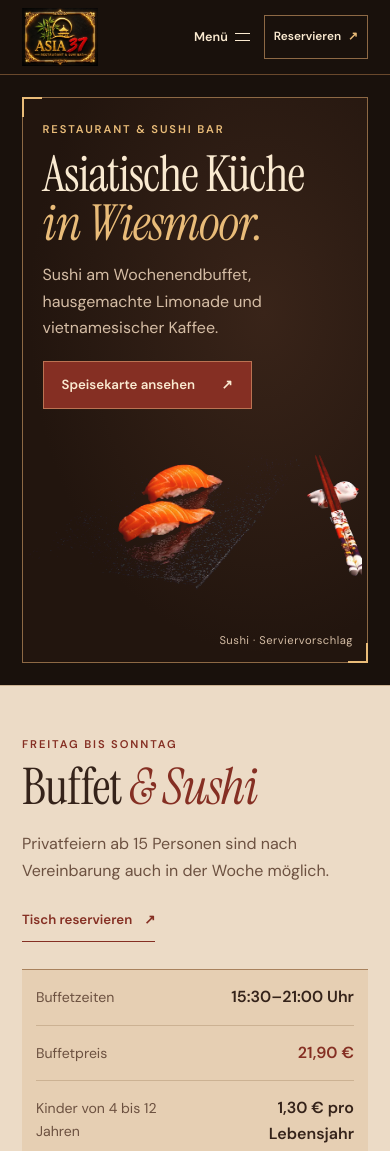
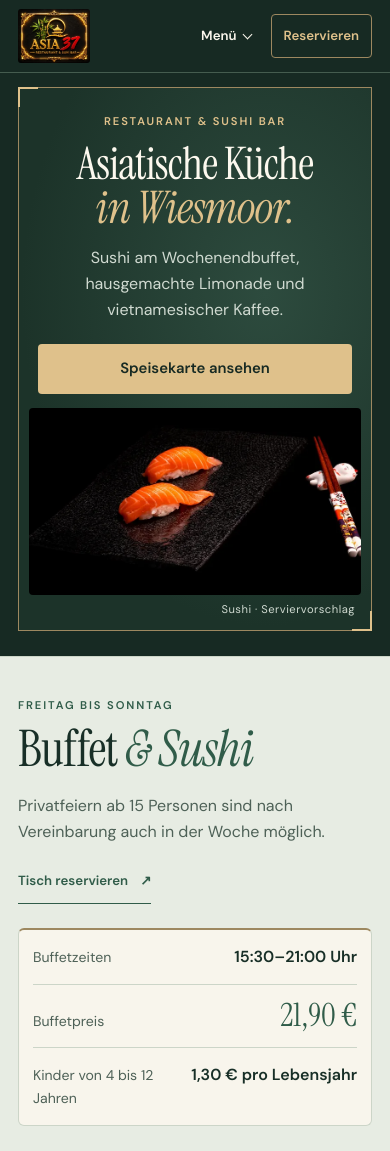
Before and after one commit to HoangCaster-Website/Asia-37, a plain HTML site: page index.html in a window 390 px wide. Shown: the top 1151 px of the page. Drawn offline with Linux system fonts and the light colour scheme.

Commit message:
Refresh Asia37 with a forest green theme

```diff
--- a/assets/site.css
+++ b/assets/site.css
@@ -17,22 +17,21 @@
 }
 
 :root {
-  --paper: #f4e8d8;
-  --surface: #ecdbc6;
-  --wheat: #e6cfb3;
-  --ink: #35231a;
-  --muted: #6c5140;
-  --accent: #852f23;
-  --accent-hover: #67251c;
-  --line: #ccb293;
-  --line-strong: #a9825d;
-  --deep: #19110c;
-  --night: #22150e;
-  --night-line: #69482c;
-  --night-frame: #8d6945;
-  --light: #faead1;
-  --light-muted: #d5bda5;
-  --gold: #e9bc79;
+  --paper: #f8f5ec;
+  --surface: #e7ece3;
+  --ink: #182f27;
+  --muted: #4e6157;
+  --accent: #305c49;
+  --line: #ccd5c8;
+  --line-strong: #849789;
+  --deep: #172a23;
+  --night: #1c3329;
+  --night-line: #455c4f;
+  --night-frame: #9d8860;
+  --light: #fcf8ee;
+  --light-muted: #d0dad1;
+  --gold: #dfc18b;
+  --gold-hover: #efd7aa;
   --serif: "Instrument Serif", Georgia, serif;
   --sans: "DM Sans", Arial, sans-serif;
   --gutter: clamp(22px, 5.1vw, 90px);
@@ -97,7 +96,7 @@ address { font-style: normal; }
   gap: 24px;
 }
 .brand { display: inline-block; justify-self: start; }
-.brand img { width: 96px; height: auto; }
+.brand img { width: 96px; height: auto; border-radius: 3px; }
 #main-nav { display: flex; align-items: center; gap: clamp(20px, 3.7vw, 54px); }
 #main-nav a, .header-call {
   display: inline-flex;
@@ -115,12 +114,13 @@ address { font-style: normal; }
 #main-nav a:hover { color: var(--gold); }
 .header-call {
   justify-self: end;
-  gap: 0.9rem;
-  padding: 8px 15px;
+  justify-content: center;
+  padding: 8px 17px;
+  color: var(--gold);
   border: 1px solid var(--night-frame);
+  border-radius: 4px;
 }
-.header-call:hover { color: var(--gold); border-color: var(--gold); }
-.header-call span { color: var(--gold); }
+.header-call:hover { color: var(--light); border-color: var(--gold); }
 .nav-toggle { display: none; }
 
 .hero-stage, .menu-hero {
@@ -132,7 +132,7 @@ address { font-style: normal; }
   position: relative;
   border: 1px solid var(--night-frame);
   background: var(--night);
-  background-image: radial-gradient(ellipse at 70% 38%, #392419, transparent 69%);
+  background-image: radial-gradient(ellipse at 70% 38%, #2d4b3e, transparent 70%);
 }
 .hero::before, .hero::after, .menu-hero-inner::before, .menu-hero-inner::after {
   content: "";
@@ -175,17 +175,17 @@ address { font-style: normal; }
 .button {
   display: inline-flex;
   align-items: center;
-  justify-content: space-between;
-  gap: 1.65rem;
-  min-height: 48px;
-  padding: 10px 18px;
-  color: var(--light);
-  background: var(--accent);
-  border: 1px solid #bb7252;
+  justify-content: center;
+  min-height: 50px;
+  padding: 11px 22px;
+  color: var(--deep);
+  background: var(--gold);
+  border-radius: 4px;
+  text-align: center;
   text-decoration: none;
   transition: background-color 180ms ease;
 }
-.button:hover { background: var(--accent-hover); }
+.button:hover { background: var(--gold-hover); }
 .button:focus-visible { outline-color: var(--gold); }
 .hero .button { margin-block-start: 27px; }
 .hero-figure {
@@ -195,7 +195,9 @@ address { font-style: normal; }
 }
 .hero-figure picture {
   display: block;
-  mix-blend-mode: lighten;
+  mask-image: linear-gradient(to right, transparent, #000 27%, #000 91%, transparent),
+    linear-gradient(to bottom, transparent, #000 21%, #000 76%, transparent);
+  mask-composite: intersect;
 }
 .hero-figure img {
   width: 100%;
@@ -239,8 +241,10 @@ figcaption {
 .buffet .text-link, .tasting .text-link { margin-block-start: 14px; }
 .buffet-details {
   padding-inline: clamp(14px, 2.6vw, 36px);
-  border-block: 1px solid var(--line-strong);
-  background: var(--wheat);
+  border: 1px solid var(--line);
+  border-top: 2px solid var(--night-frame);
+  border-radius: 6px;
+  background: var(--paper);
 }
 .buffet-details div {
   display: flex;
@@ -252,7 +256,10 @@ figcaption {
 .buffet-details div + div { border-top: 1px solid var(--line); }
 .buffet-details dt { color: var(--muted); font-size: 0.88rem; }
 .buffet-details dd { text-align: end; font-weight: 600; }
-.buffet-details div:nth-child(2) dd { color: var(--accent); }
+.buffet-details div:nth-child(2) dd {
+  color: var(--accent);
+  font: 400 2rem/1 var(--serif);
+}
 
 .tasting {
   display: grid;
@@ -260,7 +267,7 @@ figcaption {
   align-items: center;
   padding-block: clamp(60px, 8.3vw, 125px);
 }
-.tasting img { width: 100%; height: auto; object-fit: cover; }
+.tasting img { width: 100%; height: auto; border-radius: 5px; object-fit: cover; }
 .tasting-copy {
   grid-area: 1 / 3 / 2 / 4;
   padding-inline-start: clamp(28px, 6.6vw, 99px);
@@ -304,7 +311,7 @@ figcaption {
 .visit-address .text-link { margin: 1px 0 19px; }
 .visit-address .text-link:hover { color: var(--light); }
 .plain-list { list-style: none; margin: 0; padding: 0; }
-.plain-list a { display: inline-flex; align-items: center; min-height: 34px; }
+.plain-list a { display: inline-flex; align-items: center; min-height: 44px; }
 .visit dt { font-weight: 600; }
 .visit dd { margin-block-end: 10px; color: var(--light-muted); }
 .site-footer { border-top: 1px solid var(--night-line); background: var(--deep); }
@@ -399,28 +406,36 @@ figcaption {
 }
 
 @media (max-width: 760px) {
+  :root { --gutter: clamp(16px, 4.6vw, 32px); }
   .header-inner {
-    min-height: 74px;
+    min-height: 72px;
     grid-template-columns: 1fr auto auto;
-    gap: 0 14px;
+    gap: 0 10px;
     padding-block: 8px;
   }
-  .brand img { width: 76px; }
-  .header-call { grid-column: 3; grid-row: 1; gap: 7px; padding-inline: 9px; font-size: 0.74rem; }
+  .brand img { width: 72px; }
+  .header-call { grid-column: 3; grid-row: 1; padding-inline: 12px; }
   .nav-toggle:not([hidden]) {
     display: inline-flex;
     align-items: center;
     gap: 7px;
     min-height: 44px;
-    padding: 4px 0;
-    font-size: 0.79rem;
+    padding: 4px 10px;
+    font-size: 0.83rem;
     font-weight: 600;
     background: transparent;
     border: 0;
     cursor: pointer;
   }
-  .nav-toggle span { width: 15px; height: 8px; border-block: 1px solid currentColor; }
-  .nav-toggle[aria-expanded="true"] span { height: 0; border-bottom: 0; }
+  .nav-toggle span {
+    width: 7px;
+    height: 7px;
+    margin-top: -3px;
+    border: solid currentColor;
+    border-width: 0 1px 1px 0;
+    transform: rotate(45deg);
+  }
+  .nav-toggle[aria-expanded="true"] span { margin-top: 3px; transform: rotate(225deg); }
   .nav-toggle:not([hidden])[aria-expanded="false"] + #main-nav { display: none; }
   #main-nav {
     grid-column: 1 / -1;
@@ -431,21 +446,43 @@ figcaption {
     margin-top: 7px;
     border-top: 1px solid var(--night-line);
   }
-  #main-nav a { border-bottom: 1px solid var(--night-line); }
+  #main-nav a { min-height: 48px; border-bottom: 1px solid var(--night-line); }
+  .hero-stage { padding-block: 14px 25px; }
   .hero { grid-template-columns: minmax(0, 1fr); }
-  .hero-intro { grid-area: 1 / 1; padding: clamp(23px, 6vw, 44px) clamp(18px, 5vw, 38px) 0; }
-  .hero-figure { grid-area: 2 / 1; padding: 0 5px 12px; }
-  .hero-figure img { aspect-ratio: 3 / 2; object-position: center; }
-  .hero-figure figcaption { margin-inline: 9px; }
-  .hero h1 { font-size: clamp(3.1rem, 12vw, 5.65rem); margin-block: 12px 14px; }
-  .hero .button { margin-block-start: 19px; }
-  .buffet-inner { grid-template-columns: minmax(0, 1fr); gap: 27px; }
-  .tasting { grid-template-columns: 1.18fr 0.82fr; gap: 22px 12px; }
+  .hero-intro {
+    grid-area: 1 / 1;
+    padding: clamp(25px, 6vw, 44px) clamp(15px, 5vw, 38px) 0;
+    text-align: center;
+  }
+  .hero h1 { font-size: clamp(2.5rem, 11.5vw, 5.65rem); margin-block: 12px 14px; }
+  .hero-copy { margin-inline: auto; }
+  .hero .button {
+    width: min(100%, 20rem);
+    margin-block-start: 20px;
+    font-size: 0.93rem;
+  }
+  .hero-figure { grid-area: 2 / 1; padding: 14px 10px 12px; }
+  .hero-figure picture {
+    max-width: 540px;
+    margin-inline: auto;
+    overflow: hidden;
+    border-radius: 4px;
+    mask-image: none;
+  }
+  .hero-figure img { aspect-ratio: 16 / 9; object-position: center; }
+  .hero-figure figcaption { margin: 5px 6px 0; }
+  .buffet-inner { grid-template-columns: minmax(0, 1fr); gap: 24px; padding-block: 40px; }
+  .buffet-details div {
+    display: grid;
+    grid-template-columns: minmax(0, 1fr) minmax(0, auto);
+    gap: 10px;
+  }
+  .tasting { grid-template-columns: minmax(0, 1.18fr) minmax(0, 0.82fr); gap: 24px 12px; padding-block: 48px; }
   .tasting-copy { grid-area: 1 / 1 / 2 / -1; padding: 0; }
   .tasting-photo { grid-area: 2 / 1; width: 100%; margin: 0; }
   .tasting-detail { grid-area: 2 / 2; padding: 0; }
   .tasting h2 em { display: inline; }
-  .visit-inner { grid-template-columns: minmax(0, 1fr) minmax(0, 1fr); }
+  .visit-inner { grid-template-columns: minmax(0, 1fr) minmax(0, 1fr); padding-block: 44px; }
   .visit-heading { grid-column: 1 / -1; }
   .menu-hero-inner { display: grid; }
   .menu-hero .text-link { justify-self: start; }
@@ -454,14 +491,21 @@ figcaption {
   .menu-jump ul {
     display: flex;
     flex-wrap: wrap;
-    gap: 4px 14px;
+    gap: 7px;
   }
-  .menu-jump a { min-height: 36px; text-decoration: underline; }
+  .menu-jump a {
+    min-height: 44px;
+    padding-inline: 11px;
+    border: 1px solid var(--line);
+    border-radius: 4px;
+    background: var(--paper);
+  }
 }
 
 @media (max-width: 480px) {
   .visit-inner { grid-template-columns: 1fr; }
   .visit-heading { grid-column: auto; }
+  .visit-hours { padding-block-start: 18px; border-top: 1px solid var(--night-line); }
   .menu-item { column-gap: 9px; }
   .menu-hero h1 em { display: block; }
 }
--- a/index.html
+++ b/index.html
@@ -10,7 +10,7 @@
   <meta property="og:title" content="Asia37 · Restaurant &amp; Sushi Bar in Wiesmoor">
   <meta property="og:description" content="Sushi, Wochenendbuffet und vietnamesischer Kaffee am Kornblumenweg in Wiesmoor.">
   <meta property="og:image" content="https://hoangcaster-website.github.io/Asia-37/assets/sushi.webp">
-  <meta name="theme-color" content="#19110c">
+  <meta name="theme-color" content="#172a23">
   <link rel="icon" href="assets/favicon.png" type="image/png">
   <link rel="preload" href="assets/fonts/instrument-serif-normal.woff2" as="font" type="font/woff2" crossorigin>
   <link rel="stylesheet" href="assets/site.css">
@@ -30,7 +30,7 @@
         <a href="#buffet">Buffet</a>
         <a href="#kontakt">Kontakt</a>
       </nav>
-      <a class="header-call" href="tel:+4949449152959">Reservieren <span aria-hidden="true">↗</span></a>
+      <a class="header-call" href="tel:+4949449152959">Reservieren</a>
     </div>
   </header>
   <main id="main" tabindex="-1">
@@ -40,7 +40,7 @@
           <p class="eyebrow">Restaurant &amp; Sushi Bar</p>
           <h1 id="home-title">Asiatische Küche <em>in Wiesmoor.</em></h1>
           <p class="hero-copy">Sushi am Wochenendbuffet, hausgemachte Limonade und vietnamesischer Kaffee.</p>
-          <a class="button" href="menu.html">Speisekarte ansehen <span aria-hidden="true">↗</span></a>
+          <a class="button" href="menu.html">Speisekarte ansehen</a>
         </div>
         <figure class="hero-figure">
           <picture>
```
Also changed, not shown: menu.html (+2 -2 lines).
